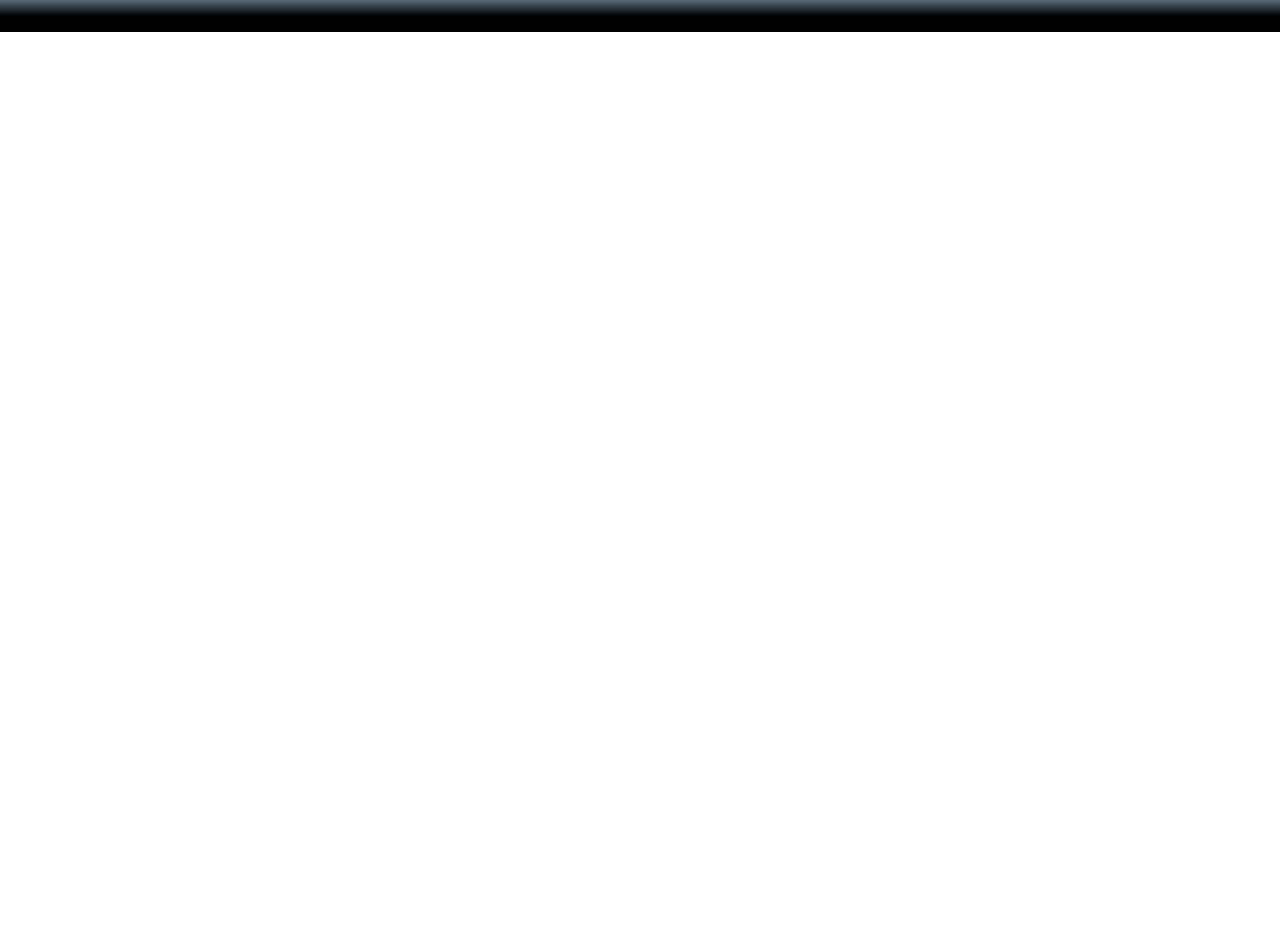
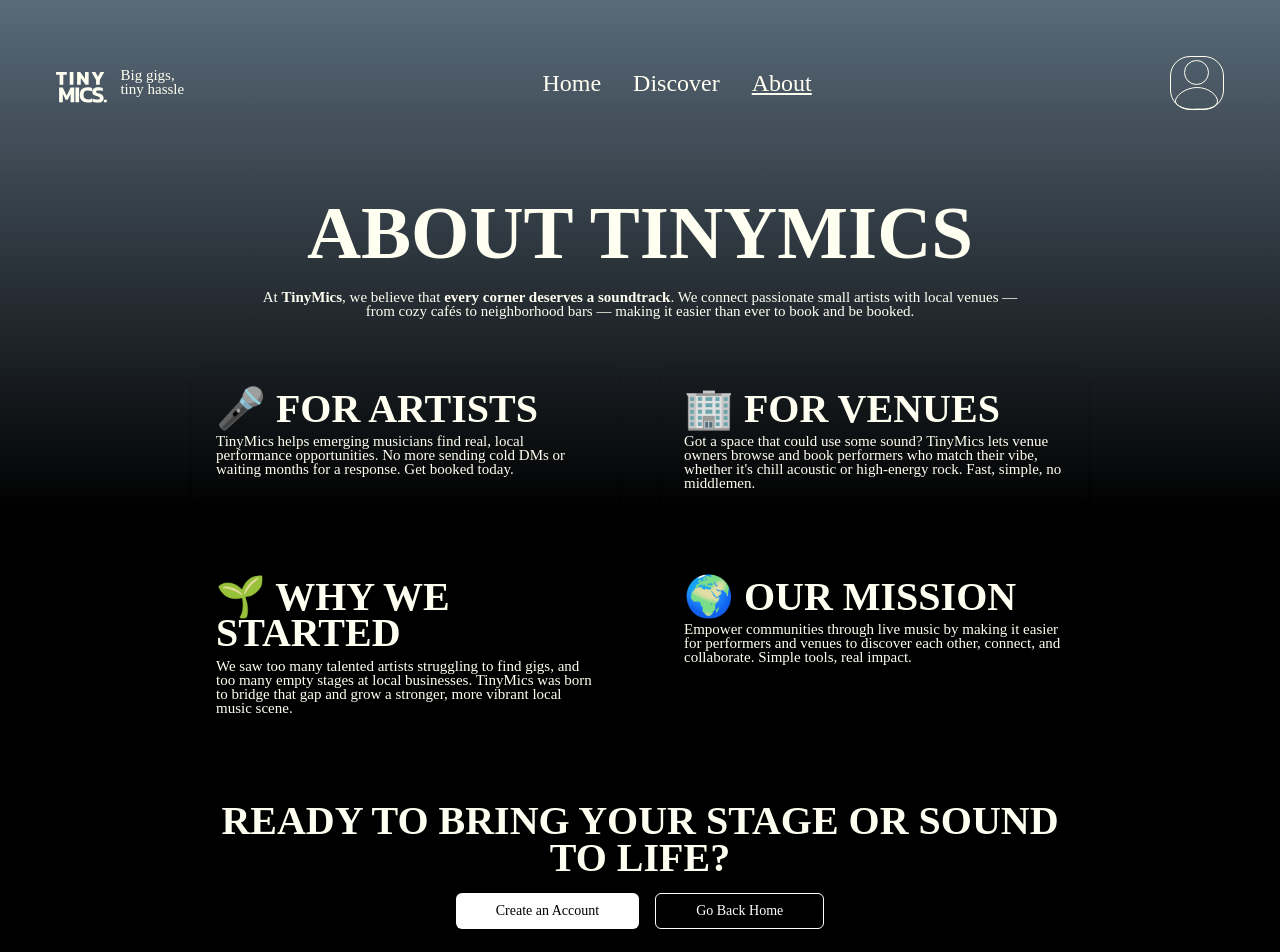
Before and after one commit to Leung-Arvin/seg3125_tinymics_website, a React (Vite) app: page /about in a window 1280 px wide. Before the commit this address had no page. Shown: the top 952 px of the page. Before the commit the page ends 800 px from the top, so only its background shows below. Built offline with nearby package versions, Linux system fonts and the light colour scheme; a web font is replaced by a local one.

Commit message:
login page + logic, about page

```diff
--- a/src/App.tsx
+++ b/src/App.tsx
@@ -7,17 +7,31 @@ import ArtistApplicationForm from "./pages/ArtistApplicationForm";
 import VenueDetail from "./pages/VenueDetail";
 import ArtistBookingConfirmation from "./pages/ArtistBookingConfirmation";
 import ArtistApplicationDialog from "./pages/ArtistApplicationDialog";
+import Login from "./pages/Login";
+import About from "./pages/About";
 
 const App = () => {
   return (
     <Routes>
       <Route path="/" element={<Home />} />
-      <Route path="/event-form" element={<EventForm/>}/>
-      <Route path="/discover" element={<Discover/>}/>
-      <Route path="/artist-application-form" element={<ArtistApplicationForm/>}/>\
-      <Route path="/venue-details" element={<VenueDetail/>}/>
-      <Route path="/artist-booking-confirmation" element={<ArtistBookingConfirmation/>}/>
-      <Route path="/artist-application-dialog" element={<ArtistApplicationDialog/>}/>
+      <Route path="/event-form" element={<EventForm />} />
+      <Route path="/login" element={<Login />} />
+      <Route path="/about" element={<About />} />
+      <Route path="/discover" element={<Discover />} />
+      <Route
+        path="/artist-application-form"
+        element={<ArtistApplicationForm />}
+      />
+      \
+      <Route path="/venue-details" element={<VenueDetail />} />
+      <Route
+        path="/artist-booking-confirmation"
+        element={<ArtistBookingConfirmation />}
+      />
+      <Route
+        path="/artist-application-dialog"
+        element={<ArtistApplicationDialog />}
+      />
     </Routes>
   );
 };
--- /dev/null
+++ b/src/pages/About.tsx
@@ -0,0 +1,80 @@
+import { Button } from "@/components/ui/button";
+import Navbar from "@/components/ui/navbar";
+import { useNavigate } from "react-router-dom";
+
+export default function About() {
+  const navigate = useNavigate();
+
+  return (
+    <div className="min-h-screen">
+      <Navbar />
+      <div className="min-h-screen px-8 py-16 md:px-24 lg:px-40 text-center">
+        <h1 className="text-4xl md:text-5xl font-bold mb-6">About TinyMics</h1>
+
+        <p className="text-lg text-muted-foreground max-w-3xl mx-auto mb-12">
+          At <span className="font-semibold text-primary">TinyMics</span>, we
+          believe that
+          <span className="font-semibold">
+            {" "}
+            every corner deserves a soundtrack
+          </span>
+          . We connect passionate small artists with local venues — from cozy
+          cafés to neighborhood bars — making it easier than ever to book and be
+          booked.
+        </p>
+
+        <section className="grid md:grid-cols-2 gap-10 text-left mb-16">
+          <div className="bg-muted rounded-2xl p-6 shadow-sm">
+            <h2 className="text-2xl font-bold mb-2">🎤 For Artists</h2>
+            <p>
+              TinyMics helps emerging musicians find real, local performance
+              opportunities. No more sending cold DMs or waiting months for a
+              response. Get booked today.
+            </p>
+          </div>
+
+          <div className="bg-muted rounded-2xl p-6 shadow-sm">
+            <h2 className="text-2xl font-bold mb-2">🏢 For Venues</h2>
+            <p>
+              Got a space that could use some sound? TinyMics lets venue owners
+              browse and book performers who match their vibe, whether it's
+              chill acoustic or high-energy rock. Fast, simple, no middlemen.
+            </p>
+          </div>
+
+          <div className="bg-muted rounded-2xl p-6 shadow-sm">
+            <h2 className="text-2xl font-bold mb-2">🌱 Why We Started</h2>
+            <p>
+              We saw too many talented artists struggling to find gigs, and too
+              many empty stages at local businesses. TinyMics was born to bridge
+              that gap and grow a stronger, more vibrant local music scene.
+            </p>
+          </div>
+
+          <div className="bg-muted rounded-2xl p-6 shadow-sm">
+            <h2 className="text-2xl font-bold mb-2">🌍 Our Mission</h2>
+            <p>
+              Empower communities through live music by making it easier for
+              performers and venues to discover each other, connect, and
+              collaborate. Simple tools, real impact.
+            </p>
+          </div>
+        </section>
+
+        <div className="space-y-4">
+          <h2 className="text-2xl font-semibold">
+            Ready to bring your stage or sound to life?
+          </h2>
+          <div className="flex flex-col sm:flex-row justify-center gap-4">
+            <Button variant="default" onClick={() => navigate("/register")}>
+              Create an Account
+            </Button>
+            <Button variant="outline" onClick={() => navigate("/")}>
+              Go Back Home
+            </Button>
+          </div>
+        </div>
+      </div>
+    </div>
+  );
+}
--- /dev/null
+++ b/src/pages/Login.tsx
@@ -0,0 +1,65 @@
+import { useState } from "react";
+import { FormInput } from "@/components/form/FormInput";
+import { Button } from "@/components/ui/button";
+
+export default function Login() {
+  const [formData, setFormData] = useState({
+    email: "",
+    password: "",
+  });
+
+  const handleChange = (field: keyof typeof formData, value: string) => {
+    setFormData((prev) => ({ ...prev, [field]: value }));
+  };
+
+  const handleSubmit = (e: React.FormEvent) => {
+    e.preventDefault();
+  };
+
+  return (
+    <div className="flex flex-col md:flex-row items-center justify-center min-h-screen px-6 md:px-16 lg:px-32 py-12 gap-12">
+      <div className="w-full md:w-1/2 text-left">
+        <h2 className="w-2/3 font-bold text-4xl leading-tight">
+          Welcome back to TinyMics!
+        </h2>
+      </div>
+
+      <form onSubmit={handleSubmit} className="w-full md:w-1/2 space-y-6">
+        <p>Please log into your account by completing the information below:</p>
+
+        <div className="flex flex-col gap-4 w-full">
+          <FormInput
+            label="Email"
+            type="email"
+            placeholder="e.g. venue@example.com"
+            required={true}
+            value={formData.email}
+            onChange={(e) => handleChange("email", e.target.value)}
+          />
+
+          <FormInput
+            label="Password"
+            type="password"
+            placeholder="Enter password"
+            required={true}
+            value={formData.password}
+            onChange={(e) => handleChange("password", e.target.value)}
+          />
+        </div>
+
+        <div className="flex flex-col sm:flex-row gap-4 mt-6">
+          <Button
+            type="button"
+            className="w-full sm:w-auto flex-1"
+            onClick={() => (window.location.href = "/")}
+          >
+            Back
+          </Button>
+          <Button type="submit" className="w-full sm:w-auto flex-1">
+            Next
+          </Button>
+        </div>
+      </form>
+    </div>
+  );
+}
```
Also changed, not shown: src/pages/Home.tsx (+44 -16 lines), 1 other file (tests, documents, lock files or other folders).
